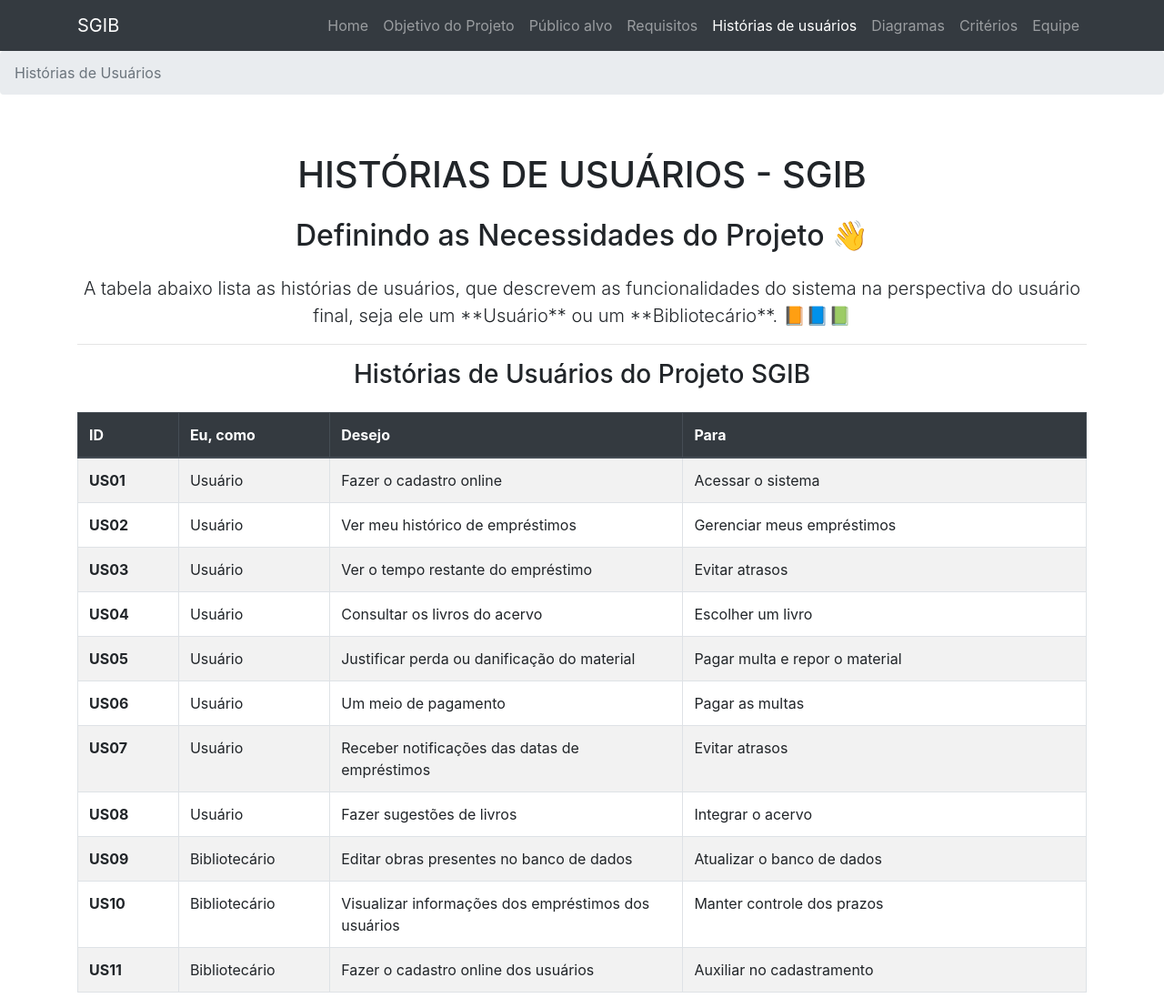
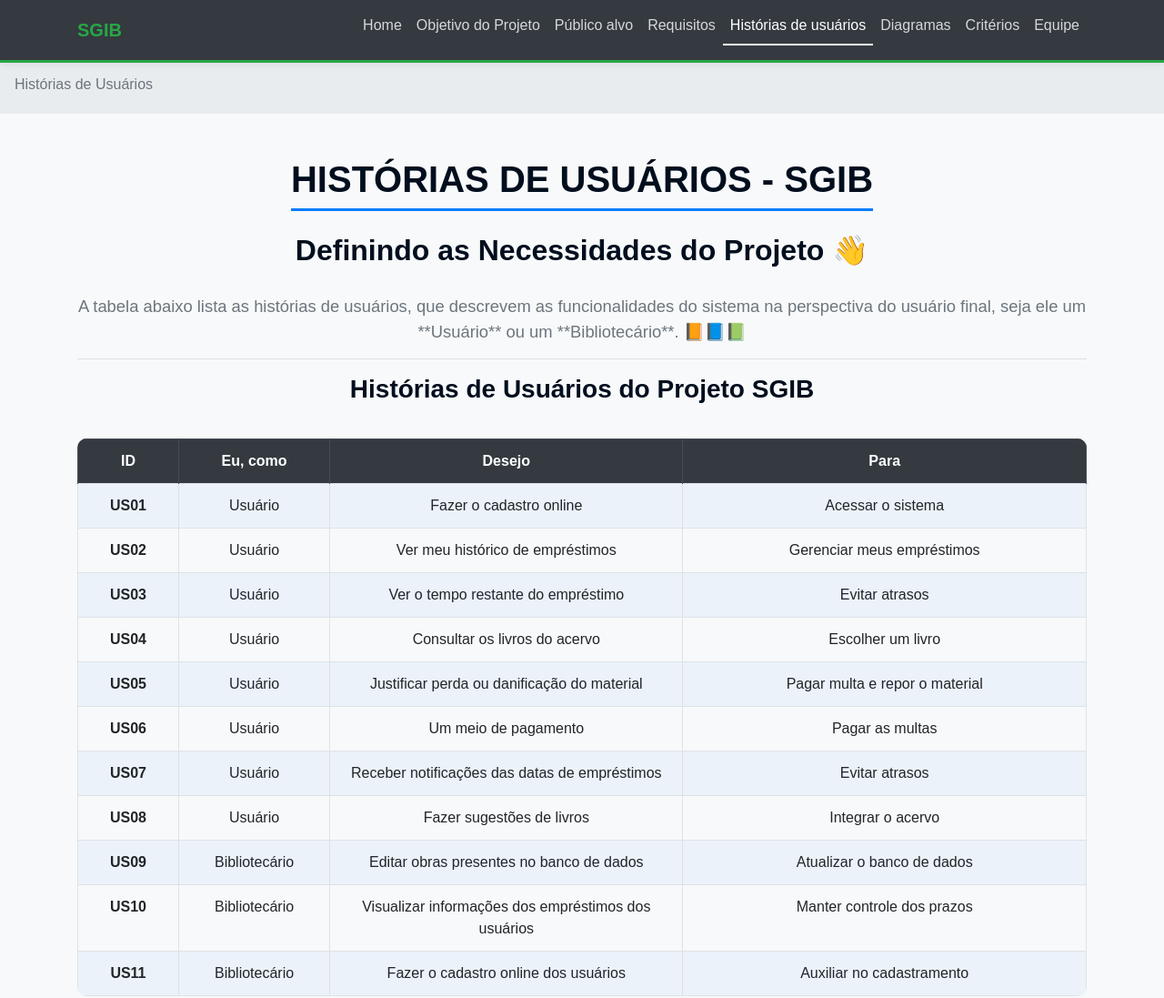
Before and after one commit to GabrielBarbosadaSilva-afk/SGIB_SistemaDeGestaoDeBiblioteca, a plain HTML site: page historias_usuarios.html in a window 1280 px wide. Shown: the top 1097 px of the page at 91% size. Drawn offline with nearby package versions, Linux system fonts and the light colour scheme; a script that the page names is missing.

Commit message:
Novo estilo

```diff
--- a/criterios.html
+++ b/criterios.html
@@ -29,7 +29,7 @@
       flex: 1;
     }
   </style>
-
+<link rel="stylesheet" href="style.css">
 </head>
 
 <body>
--- a/historias_usuarios.html
+++ b/historias_usuarios.html
@@ -14,22 +14,7 @@
     integrity="sha384-ggOyR0iXCbMQv3Xipma34MD+dH/1fQ784/j6cY/iJTQUOhcWr7x9JvoRxT2MZw1T"
     crossorigin="anonymous">
 
-  <style>
-    html, body {
-      height: 100%;
-      margin: 0;
-    }
-
-    body {
-      display: flex;
-      flex-direction: column;
-    }
-
-    main {
-      flex: 1;
-    }
-  </style>
-
+  <link rel="stylesheet" href="style.css">
 </head>
 
 <body>
--- /dev/null
+++ b/style.css
@@ -0,0 +1,133 @@
+/*
+ * Arquivo: style.css
+ * Projeto: SGIB - Sistema de Gestão Integrado de Biblioteca
+ * Descrição: Estilos globais para modernizar o layout Bootstrap.
+ */
+
+/* ---------------------------------- */
+/* 1. RESET E TIPOGRAFIA GLOBAL       */
+/* ---------------------------------- */
+body {
+    /* Define uma família de fontes moderna e limpa */
+    font-family: 'Arial', 'Helvetica', sans-serif;
+    background-color: #f8f9fa; /* Fundo cinza claro */
+    color: #212529; /* Texto escuro */
+    min-height: 100vh;
+    text-align: center;
+}
+
+h1, h2, h3 {
+    font-weight: 700; /* Fontes em negrito para ênfase */
+    color: #000e1e; /* Títulos em azul primário */
+    padding-bottom: 0.3rem;
+}
+
+h1 {
+    font-size: 2.5rem;
+    /* --- ALTERAÇÃO AQUI: CENTRALIZA O TÍTULO PRINCIPAL --- */
+    text-align: center;
+    /* ----------------------------------------------------- */
+    border-bottom: 3px solid #007bff; /* Linha de destaque */
+    display: inline-block;
+    padding-bottom: 0.5rem;
+    margin-bottom: 2rem !important;
+}
+
+.lead {
+    color: #6c757d; /* Texto guia em cinza */
+    font-size: 1.15rem;
+}
+
+/* ---------------------------------- */
+/* 2. BARRA DE NAVEGAÇÃO E RODAPÉ     */
+/* ---------------------------------- */
+.navbar {
+    border-bottom: 3px solid #28a745; /* Destaque verde no navbar */
+    box-shadow: 0 0 10px rgba(0, 0, 0, 0.1); /* Sombra sutil */
+}
+
+.navbar-brand {
+    font-weight: 900;
+    color: #28a745 !important; /* Marca em verde */
+}
+
+.navbar-nav .nav-link {
+    color: rgba(255, 255, 255, 0.8) !important;
+    padding: 0.5rem 1rem;
+    transition: color 0.3s ease, border-bottom 0.3s ease;
+    border-bottom: 2px solid transparent;
+}
+
+.navbar-nav .nav-link:hover,
+.navbar-nav .nav-item.active .nav-link {
+    color: #fff !important;
+    border-bottom: 2px solid #fff;
+}
+
+footer {
+    background-color: #343a40;
+    border-top: 3px solid #007bff; /* Destaque azul no rodapé */
+}
+
+/* ---------------------------------- */
+/* 3. CARTÕES E TABELAS               */
+/* ---------------------------------- */
+.card {
+    border: none; /* Remove a borda padrão do Bootstrap */
+    border-radius: 10px; /* Cantos arredondados */
+    box-shadow: 0 0.5rem 1rem rgba(0, 0, 0, 0.1); /* Sombra mais destacada */
+    transition: transform 0.3s ease;
+}
+
+.card:hover {
+    transform: translateY(-5px); /* Efeito sutil de elevação */
+}
+
+.card-header {
+    border-radius: 10px 10px 0 0 !important;
+    font-weight: 600;
+}
+
+.table-responsive {
+    margin-top: 2rem;
+}
+
+.table {
+    border-radius: 10px;
+    overflow: hidden; /* Garante que os cantos arredondados do thead funcionem */
+}
+
+.table thead th {
+    background-color: #007bff; /* Cabeçalho da tabela azul */
+    color: white;
+    font-weight: 700;
+    border-bottom: none;
+}
+
+.table-striped tbody tr:nth-of-type(odd) {
+    background-color: rgba(0, 123, 255, 0.05); /* Zebra suave com cor primária */
+}
+
+/* ---------------------------------- */
+/* 4. ELEMENTOS DE CONTEÚDO           */
+/* ---------------------------------- */
+.breadcrumb {
+    background-color: #e9ecef; /* Cor de fundo suave para o breadcrumb */
+    border-radius: 0;
+}
+
+/* Estilo para listas em caixas de conteúdo */
+ul li, ol li {
+    margin-bottom: 0.5rem;
+}
+
+/* Estilo para links de botões (se usados) */
+.btn-primary {
+    background-color: #007bff;
+    border-color: #007bff;
+    transition: background-color 0.3s ease;
+}
+.btn-primary:hover {
+    background-color: #0056b3;
+    border-color: #0056b3;
+}
```
Also changed, not shown: diagramas.html (+1 -24 lines), equipe.html (+1 -16 lines), index.html (+1 -15 lines), objetivo_projeto.html (+1 -15 lines), publico_alvo.html (+1 -16 lines), requisitos.html (+1 -15 lines).
